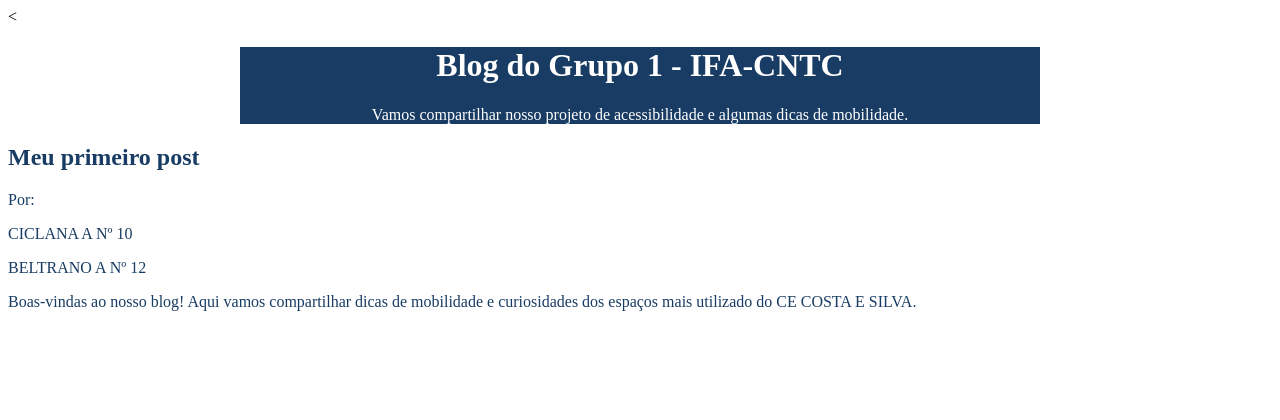
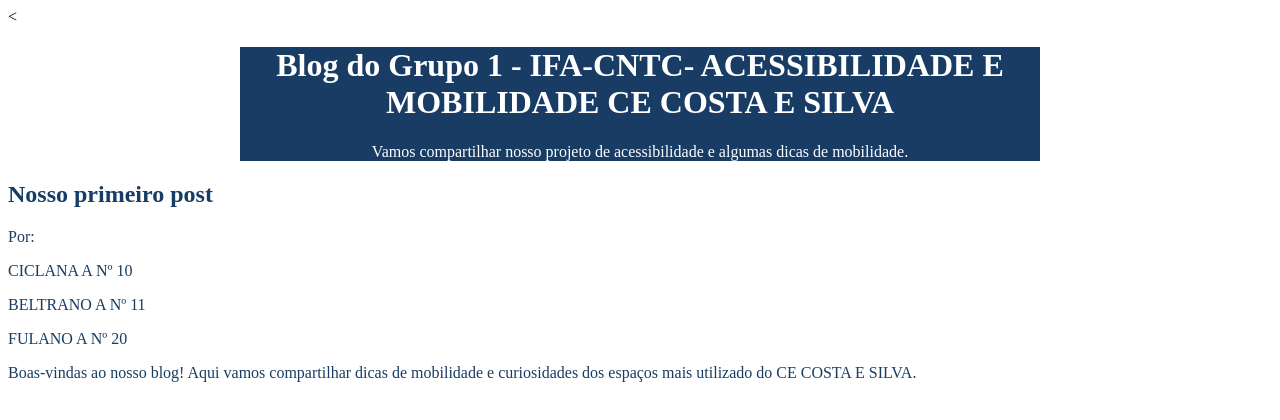
Before and after one commit to MARCIO-CEZAR-DIEHL/0.MARCIO-CEZAR-2-B-IFA-CNTC, a plain HTML site: page index.html in a window 1280 px wide. Drawn offline with Linux system fonts and the light colour scheme.

Commit message:
2º alterações

```diff
--- a/index.html
+++ b/index.html
@@ -11,7 +11,7 @@
 
 <body>
     <header>
-        <h1> Blog do Grupo 1 - IFA-CNTC</h1>
+        <h1> Blog do Grupo 1 - IFA-CNTC- ACESSIBILIDADE E MOBILIDADE CE COSTA E SILVA</h1>
         <p>Vamos  compartilhar nosso projeto de acessibilidade e algumas dicas de mobilidade.</p>
         <style>
             header {
@@ -30,10 +30,11 @@
     </header>
 
     <main>
-        <h2>Meu primeiro post</h2>
+        <h2>Nosso primeiro post</h2>
         <p>Por: </p>
         <p>CICLANA A Nº 10</p>
-        <p>BELTRANO A Nº 12</p>
+        <p>BELTRANO A Nº 11</p>
+        <p>FULANO A Nº 20</p>
 
         <p>Boas-vindas ao nosso blog! Aqui vamos compartilhar dicas de mobilidade e curiosidades dos espaços mais utilizado do CE COSTA E SILVA.</p>
     </main>
```
